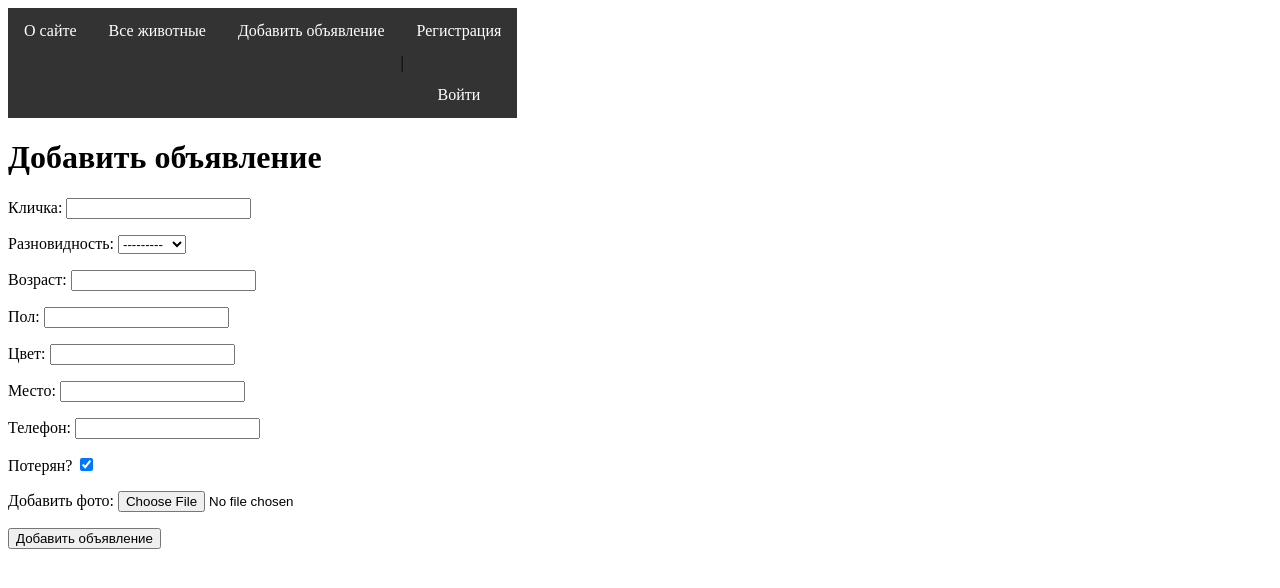
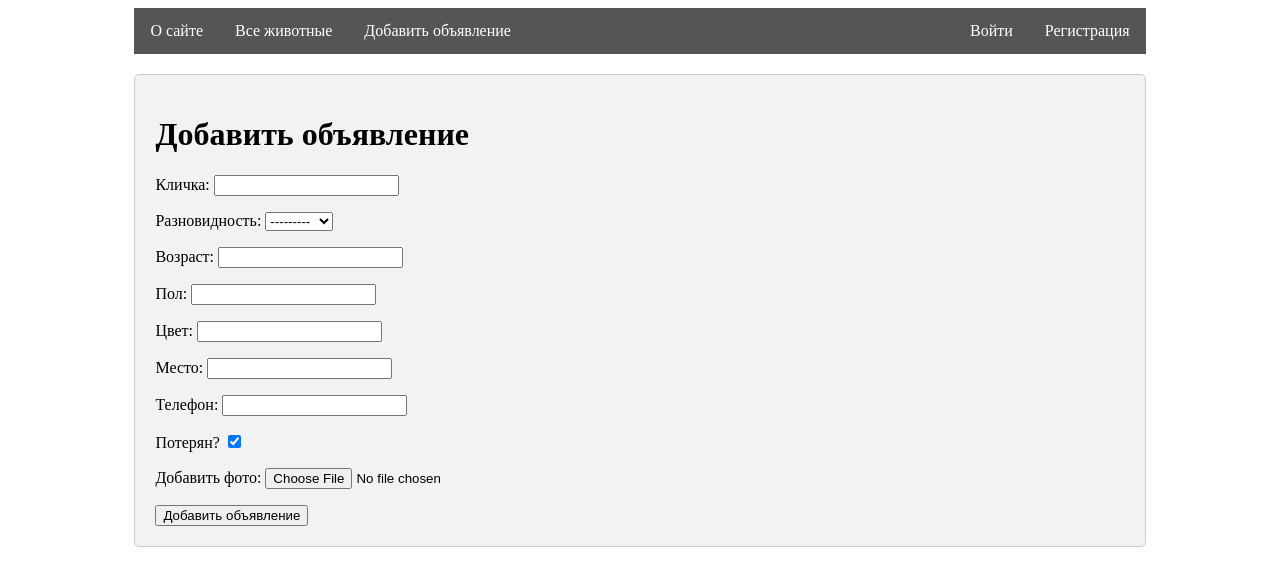
Before and after one commit to TimDzen/pet_search, a Django app: page /add_animal/ in a window 1280 px wide. Shown: the top 588 px of the page. Run offline with Django 5.2, Linux system fonts and the light colour scheme; data comes from the database, SQL or seed files in the repository; both versions use the stored data as it was after the commit.

Commit message:
Реализовал регистрацию и аунтификацию, добавил шаблоны html.

```diff
--- a/pet_search/pet/forms.py
+++ b/pet_search/pet/forms.py
@@ -13,8 +13,7 @@ class AnimalForm(forms.ModelForm):
 class RegisterForm(UserCreationForm):
     username = forms.CharField(label='Логин')
     email = forms.EmailField(label='Email')
-    password = forms.CharField(label='Пароль')
-    password2 = forms.CharField(label="Повтор пароля")
+
     class Meta:
         model = User
-        fields = ['username','email', 'password', 'password2']
+        fields = ['username', 'email', 'password1', 'password2']
--- a/pet_search/pet/templates/base.html
+++ b/pet_search/pet/templates/base.html
@@ -2,23 +2,23 @@
 <html lang="en">
 <head>
     <meta charset="UTF-8">
-    <title>{{title}}</title>
-<style>
+    <title>{{ title }}</title>
+    <style>
         /* Стили для горизонтального меню */
         ul {
             list-style-type: none;
             margin: 0;
             padding: 0;
             overflow: hidden;
-            background-color: #333;
+            background-color: #555;
         }
 
         li {
             float: left;
         }
 
-        li:last-child {
-            float: right; /* Устанавливаем последний элемент списка в правый угол */
+        .right {
+            float: right;
         }
 
         li a {
@@ -32,20 +32,41 @@
         li a:hover {
             background-color: #111;
         }
+
+        .container {
+            width: 80%;
+            margin: 0 auto;
+            overflow: hidden;
+        }
+
+        .content {
+            width: 100%;
+            margin-top: 20px;
+            background-color: #f2f2f2;
+            padding: 20px;
+            box-sizing: border-box;
+            border: 1px solid #ccc;
+            border-radius: 5px;
+        }
     </style>
 </head>
 <body>
-<table class="table-page" border=0 cellpadding="0" cellspacing="0">
-<tr><td valign=top>
-{% block mainmenu %}
-<ul>
-    {% for m in menu %}
-    <li><a  href = "{% url m.url_name %}">{{m.title}}</a></li>
-    {% endfor %}
-    <li class = "last"><a href = "{% url 'register' %}">Регистрация</a> | <a href = "{% url 'login' %}">Войти</a></li>
-</ul>
-{% endblock mainmenu %}
-{%block content %}
-{% endblock %}
+<div class="container">
+    <ul>
+        {% block mainmenu %}
+        {% for m in menu %}
+        <li><a href="{% url m.url_name %}">{{ m.title }}</a></li>
+        {% endfor %}
+        <li class="right"><a href="{% url 'register' %}">Регистрация</a></li>
+        <li class="right"><a href="{% url 'login' %}">Войти</a></li> <!-- Переносим кнопку Войти в правый угол -->
+        {% endblock mainmenu %}
+    </ul>
+</div>
+<div class="container">
+    <div class="content">
+        {% block content %}
+        {% endblock content %}
+    </div>
+</div>
 </body>
 </html>
--- a/pet_search/pet/templates/home.html
+++ b/pet_search/pet/templates/home.html
@@ -1,20 +1,12 @@
 {% extends 'base.html' %}
 
 {% block content %}
-<h1>{{title}}</h1>
-<ul>
-    {% for a in animals %}
-    <li>
-        <h2>{{a.name}}</h2>
-        <p>{{a.phone}}</p>
-        <p>{{a.species}}</p>
-        <p>{{a.owner_id}}</p>
-        {% if a.photo %}
-	<p><img class="img-article-left thumb" src="{{a.photo.url}}"></p>
-        {% endif %}
-        <hr>
-
-    </li>
-    {% endfor %}
-</ul>
+<h1>{{ title }}</h1>
+<p>Добро пожаловать на наш сайт по поиску потерянных домашних животных!!</p>
+<p>Мы понимаем, что потеря любимого питомца может быть очень тяжелым испытанием. Наша цель - помочь вам найти вашего потерянного друга и воссоединить вас с ним.</p>
+<p>На нашем сайте вы найдете анкеты потерянных домашних животных, каждая из которых содержит информацию о животном, его фотографии, а также контактные данные владельца. Мы стремимся максимально распространить информацию о потерянных животных, чтобы повысить шансы  их найти.</p>
+<p>Если вы видели или нашли потерянного животного, пожалуйста, свяжитесь с нами. Ваша помощь может стать решающей для воссоединения семьи и их питомца.</p>
+<p>Присоединяйтесь к нам в поиске потерянных питомцев и помогите вернуть домой тех, кто потерялся!</p>
+<!-- Кнопка "Добавить объявление" -->
+<button type="submit"><a href="{% url 'add_animal' %}">Добавить объявление</a></button>
 {% endblock %}
--- a/pet_search/pet/views.py
+++ b/pet_search/pet/views.py
@@ -1,5 +1,6 @@
-from django.contrib.auth.decorators import login_required
+
 from django.contrib.auth.forms import UserCreationForm, AuthenticationForm
+
 from django.contrib.auth.views import LoginView
 from django.shortcuts import render, get_object_or_404
 from django.urls import reverse_lazy
```
Also changed, not shown: pet_search/pet/templates/all_animals.html (+10 -5 lines), pet_search/pet/templates/animal_detail.html (+12 -4 lines), pet_search/pet/templates/animal_deteil.html (deleted, +0 -18 lines), pet_search/db.sqlite3.
